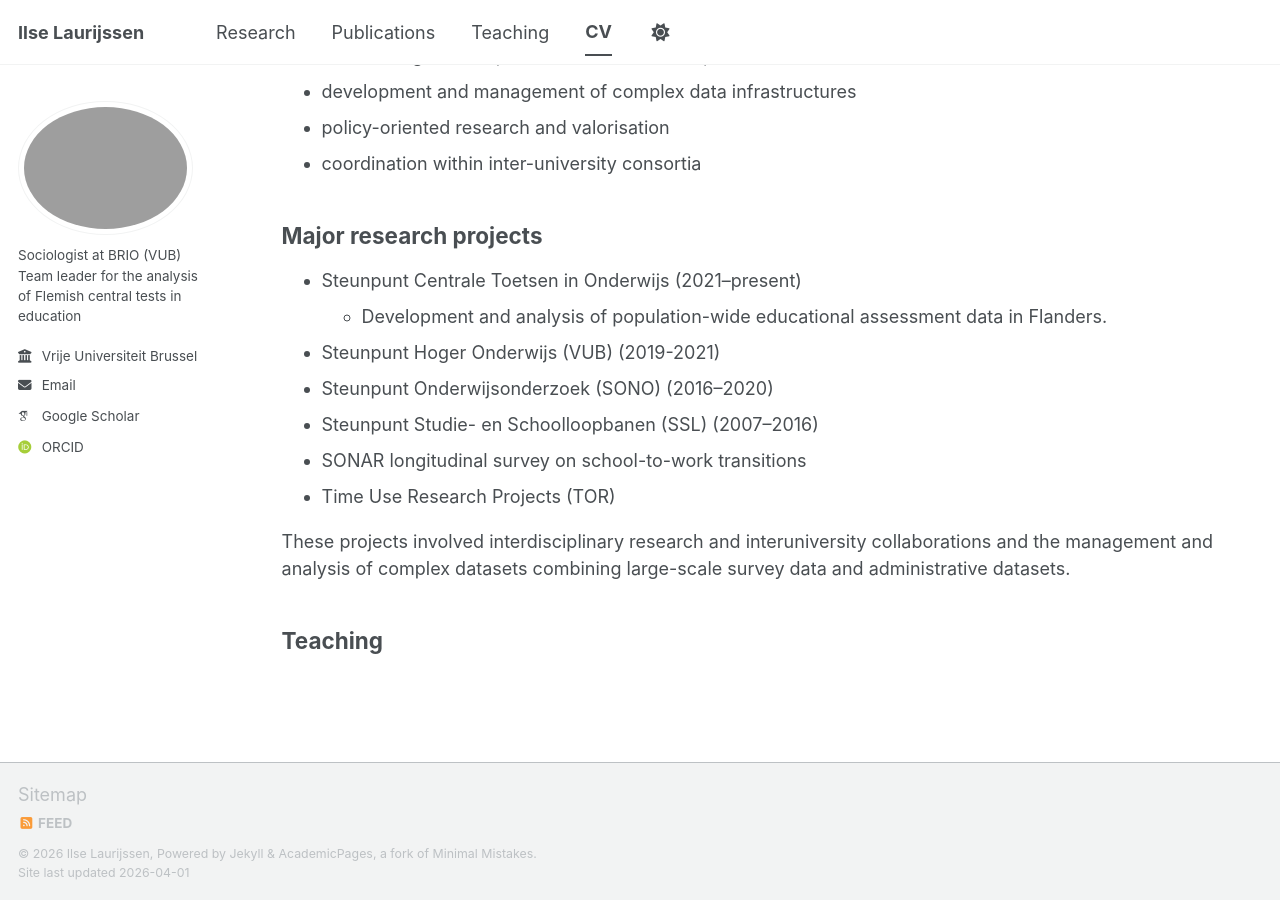
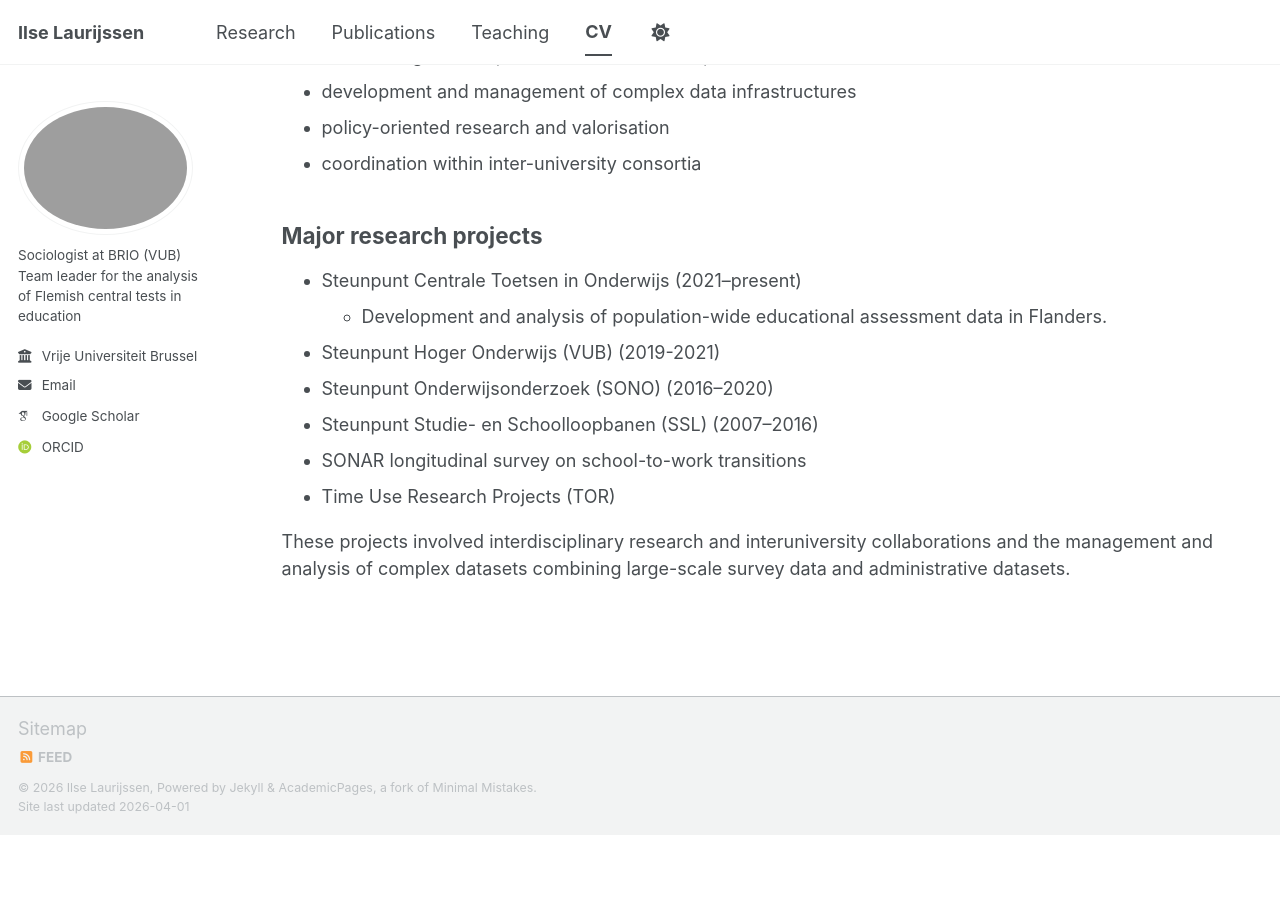
Before and after one commit to ilselaurijssen/ilselaurijssen.github.io, a Jekyll site: the page built from _pages/cv.md, in a window 1280 px wide and 900 px high, scrolled down 1482 px. Built offline with Jekyll 4.4.1, drawn with Linux system fonts in a browser that asks for light colours; some web fonts are replaced; a script bundle is joined from its source files by our own code; library files that are not in the unit come from our copies; after the commit the page ends 2316 px from its top, so only the background shows below that.

Commit message:
Update cv.md

```diff
--- a/_pages/cv.md
+++ b/_pages/cv.md
@@ -79,9 +79,10 @@ Talks
     {% include archive-single-talk-cv.html  %}
   {% endfor %}</ul>
 
-{% endcomment %}
 Teaching
 ------
   <ul>{% for post in site.teaching reversed %}
     {% include archive-single-cv.html %}
   {% endfor %}</ul>
+
+{% endcomment %}
```
